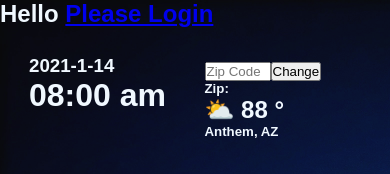
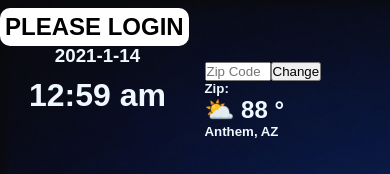
Before and after one commit to Haloren/focus-frontend, a React (Create React App) app: page /users/1 in a window 390 px wide. Shown: the top 174 px of the page. Built offline with nearby package versions, Linux system fonts and the light colour scheme; no server answers.

Commit message:
adjusting css and renaming class names

```diff
--- a/src/App.css
+++ b/src/App.css
@@ -22,6 +22,18 @@ body {
   opacity: .96;
 }
 
+.login-btn {
+  position: absolute;
+  top: 5%;
+  background-color: white;
+  border-radius: 10px;
+  text-decoration: none;
+  text-transform: uppercase;
+  margin: 5%;
+  padding: 5px;
+  color: #000;
+}
+
 .weather-container {
   position: absolute;
   top: 5%;
@@ -36,18 +48,26 @@ body {
 
 .date-time-container {
   position: fixed;
-  top: 34%;
+  top: 40%;
   left: 50%;
   transform: translate(-50%, -50%);
 }
+.date {
+  text-align: center;
+}
+.clock {
+  font-size: 5em;
+  margin: 5px;
+  padding: 5px;
+}
 
-.right {
+.todos {
   position: absolute;
   bottom: 5%;
   right: 0;
 }
 
-.left {
+.events {
   position: absolute;
   bottom: 5%;
   left: 0;
@@ -95,19 +115,29 @@ footer{
 
 @media (max-width: 650px)
 {
+  .login-btn {
+    position: fixed;
+    top: 1%;
+    margin: 0;
+  }
   .date-time-container {
     position: fixed;
     top: 10%;
     left: 25%;
     transform: translate(-50%, -50%);
   }
-  .left {
+
+  .clock {
+    font-size: 2em;
+  }
+
+  .events {
     position: fixed;
     top: 75%;
     left: 50%;
     transform: translate(-50%, -50%);
   }
-  .right {
+  .todos {
     position: fixed;
     top: 50%;
     left: 50%;
--- a/src/components/DateTime.js
+++ b/src/components/DateTime.js
@@ -6,8 +6,8 @@ let dateToday = today.getFullYear()+'-'+(today.getMonth()+1)+'-'+today.getDate()
 const DateTime = () => {
     return (
         <>
-            <h3>{dateToday}</h3>
-            <h1 id="clock"> 08:00 am</h1>
+            <h3 className="date">{dateToday}</h3>
+            <h1 id="clock" className="clock"> 12:59 am</h1>
         </>
     )
 }
--- a/src/components/Users.js
+++ b/src/components/Users.js
@@ -14,7 +14,7 @@ const Users = (props) => {
 
     return (
         <>
-            <h2> Hello {user ? user.name : <Link to={'/new'}>Please Login</Link>}</h2>
+            <h2>{user ? ("Hello " + user.name) : <Link to={'/new'} className="login-btn">Please Login</Link>}</h2>
             <TodosContainer user={user} />
             <EventsContainer user={user}/>
             <WeatherContainer user={user}/>
--- a/src/containers/EventsContainer.js
+++ b/src/containers/EventsContainer.js
@@ -5,7 +5,7 @@ import Events from '../components/Events';
 class EventsContainer extends React.Component {
     render() {
         return(
-            <div className="left">
+            <div className="events">
                 <h3 className="container-title">Up Coming Events</h3>
                 <div className="container">
                     <div>
--- a/src/containers/TodosContainer.js
+++ b/src/containers/TodosContainer.js
@@ -6,7 +6,7 @@ import Todos from '../components/Todos';
 class TodosContainer extends React.Component {
     render() {
         return(
-            <div className="right">
+            <div className="todos">
                 <h3 className="container-title">Todo List</h3>
                 <div className="container">
                     <TodoForm user={this.props.user} />
--- a/src/redux/actionCreators.js
+++ b/src/redux/actionCreators.js
@@ -14,7 +14,7 @@ export function fetchUsers() {
     }
 }
 
-//ADD DATA TO DATABASE
+// ADD DATA TO DATABASE
 export const addUser = (user) => {
     // debugger;
     return (dispatch) => {
```
Also changed, not shown: 1 other file (tests, documents, lock files or other folders).
